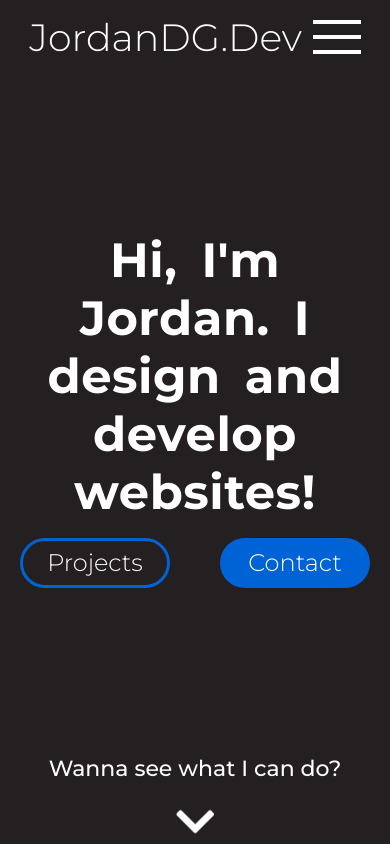
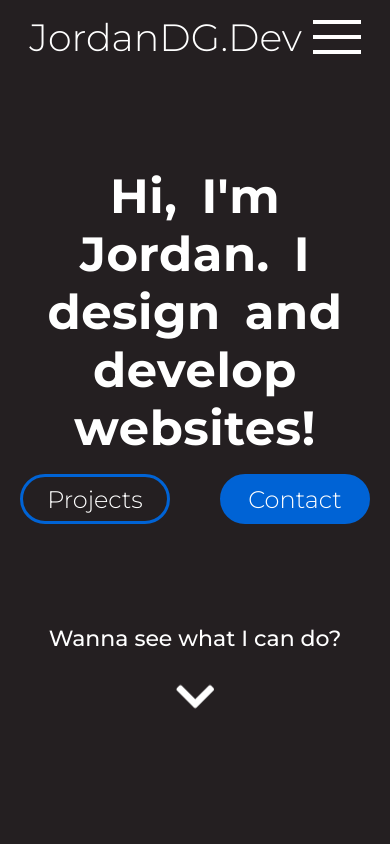
Before and after one commit to JordanDG/Portfolio, a React (Create React App) app: page / in a window 390 px wide. Shown: the top 844 px of the page. Built offline with nearby package versions, Linux system fonts and the light colour scheme.

Commit message:
Fixed mobile nav

```diff
--- a/src/components/Homepage/navigation.js
+++ b/src/components/Homepage/navigation.js
@@ -100,13 +100,15 @@ const MobileMenu = styled.div`
     width: 159px;
     height: 20vh;
     margin-top: 5px;
-
     transition: all 0.5s ease-in-out;
     animation: ${fadeIn} 0.5s linear;
     display: flex;
     flex-direction: column;
     align-items: flex-end;
     justify-content: flex-start;
+    position: relative;
+    z-index: 100;
+    background-color: #241f21;
 `;
 
 const ATagMobile = styled.a`
--- a/src/components/Homepage/splashtxt.js
+++ b/src/components/Homepage/splashtxt.js
@@ -27,6 +27,10 @@ const HomeSplashTextContainer = styled.div`
     align-items: center;
     flex-direction: column;
     justify-content: center;
+
+    @media (max-width: 1080px) {
+        height: 70vh;
+    }
 `;
 
 const HomeSplashTextHeading = styled.h1`
@@ -112,13 +116,16 @@ const HomeSplashContinuePromptArrowContainer = styled.div`
     width: 50px;
     height: 50px;
     display: flex;
-    margin-top: 15px;
     flex-direction: row;
     align-items: center;
     justify-content: center;
     color: #fff;
     font-size: 44px;
     animation: ${LevitateAnimation} 1s infinite;
+
+    @media (max-width: 1080px) {
+        margin-top: 20px;
+    }
 
     &:hover {
         cursor: pointer;
```
Also changed, not shown: 1 other file (tests, documents, lock files or other folders).
